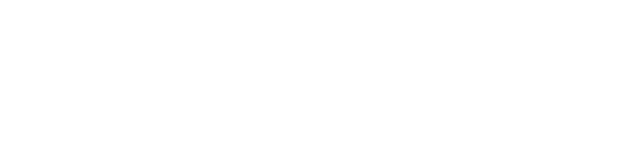
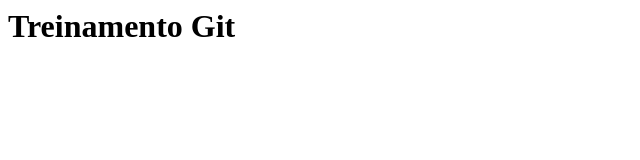
Before and after one commit to sampamito/samparpo, a plain HTML site: page index.html in a window 1280 px wide. Shown: the whole page, without its empty margins (0-640 px from the left). Drawn offline with Linux system fonts and the light colour scheme.

Commit message:
feito o titulo da pagina

```diff
--- a/index.html
+++ b/index.html
@@ -1,4 +1,6 @@
 <html>
 	<head></head>
-	<body></body>
+	<body>
+		<h1>Treinamento Git</h1>
+	</body>
 </html>
```
